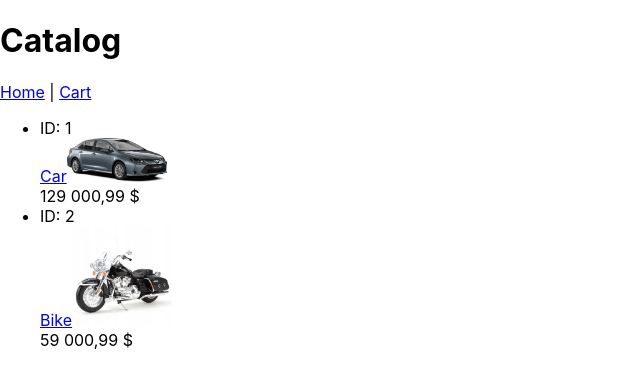
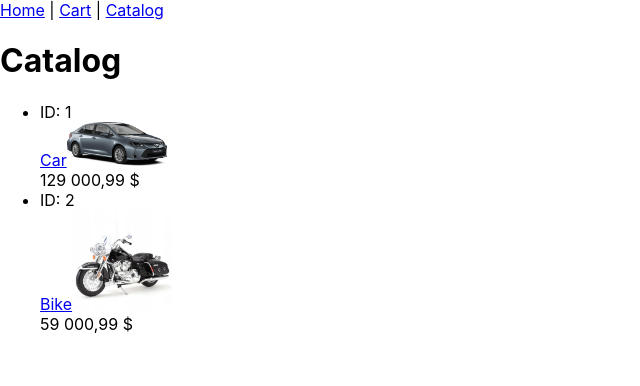
Before and after one commit to miwrona-deloitte/ecommerce, a React (Create React App) app: page /catalog in a window 1280 px wide. Shown: the top 386 px of the page, without its empty margins (0-640 px from the left). Built offline with nearby package versions, Linux system fonts and the light colour scheme.

Commit message:
Layout with nav on each page

```diff
--- a/src/App.tsx
+++ b/src/App.tsx
@@ -1,14 +1,11 @@
 import logo from "./logo.svg";
 import "./App.css";
-import { Link } from "react-router-dom";
+import Layout from "./components/Layout/Layout";
 
 function App() {
   return (
+    <Layout>
       <div className="App">
-      <nav>
-        <Link to="/cart">Cart</Link> |{" "}
-        <Link to="/catalog">Catalog</Link>
-      </nav>
         <header className="App-header">
           <img src={logo} className="App-logo" alt="logo" />
           <p>
@@ -24,6 +21,7 @@ function App() {
           </a>
         </header>
       </div>
+    </Layout>
   );
 }
 
--- a/src/components/Cart.tsx
+++ b/src/components/Cart.tsx
@@ -1,13 +1,13 @@
 import { Link } from "react-router-dom";
 import { useSelector } from "react-redux";
 import { RootState } from "../store";
+import Layout from "./Layout/Layout";
 
 const Cart: React.FC = () => {
   const cartItems = useSelector((state: RootState) => state.cart.items);
 
   return (
-    <>
-      <Link to="/">Home</Link>
+    <Layout>
       <h1>Cart</h1>
       {cartItems.map((item) => (
         <li key={item.id}>
@@ -19,7 +19,7 @@ const Cart: React.FC = () => {
         </li>
       ))}
       <span>Total: </span>
-    </>
+    </Layout>
   );
 };
 
--- /dev/null
+++ b/src/components/Layout/Layout.tsx
@@ -0,0 +1,17 @@
+import React from "react";
+import { Link } from "react-router-dom";
+
+const Layout = ({ children }: { children: React.ReactNode }) => {
+  return (
+    <>
+      <nav>
+        <Link to="/">Home</Link> |{" "}
+        <Link to="/cart">Cart</Link> |{" "}
+        <Link to="/catalog">Catalog</Link>
+      </nav>
+      <main>{children}</main>
+    </>
+  );
+};
+
+export default Layout;
--- a/src/components/ProductDetails.tsx
+++ b/src/components/ProductDetails.tsx
@@ -3,6 +3,7 @@ import { Link } from "react-router-dom";
 import { useDispatch } from "react-redux";
 import { cartActions } from "../store";
 import React from "react";
+import Layout from "./Layout/Layout";
 
 const ProductDetails: React.FC<{ productId: string | undefined }> = (props) => {
   interface Item {
@@ -30,14 +31,13 @@ const ProductDetails: React.FC<{ productId: string | undefined }> = (props) => {
   const productName = typeof product == "object" ? product.name : "";
 
   return (
-    <>
-      <Link to="/catalog">Catalog</Link> | <Link to="/cart">Cart</Link>
+    <Layout>
       <div>
         <span>{productName}</span>
         <img src={imgUrl} width="400" alt={imgUrl} />
         <button onClick={addToCartHandler}>Add To Cart</button>
       </div>
-    </>
+    </Layout>
   );
 };
 
--- a/src/components/ProductList.tsx
+++ b/src/components/ProductList.tsx
@@ -5,9 +5,6 @@ import { getProducts } from "../products";
 const ProductList: React.FC = () => {
   const products = getProducts();
   return (
-    <div>
-      <Link to="/">Home</Link> | {" "}
-      <Link to="/cart">Cart</Link>
       <ul>
         {products.map((product) => (
           <li key={product.id}>
@@ -24,7 +21,6 @@ const ProductList: React.FC = () => {
           </li>
         ))}
       </ul>
-    </div>
   );
 };
 
--- a/src/pages/Catalog.tsx
+++ b/src/pages/Catalog.tsx
@@ -1,11 +1,12 @@
 import ProductList from "../components/ProductList";
+import Layout from "../components/Layout/Layout";
 
 const Catalog: React.FC = () => {
   return (
-    <>
+    <Layout>
       <h1>Catalog</h1>
       <ProductList></ProductList>
-    </>
+    </Layout>
   );
 };
 
```
Lines whose indentation alone changed are shown as unchanged.
